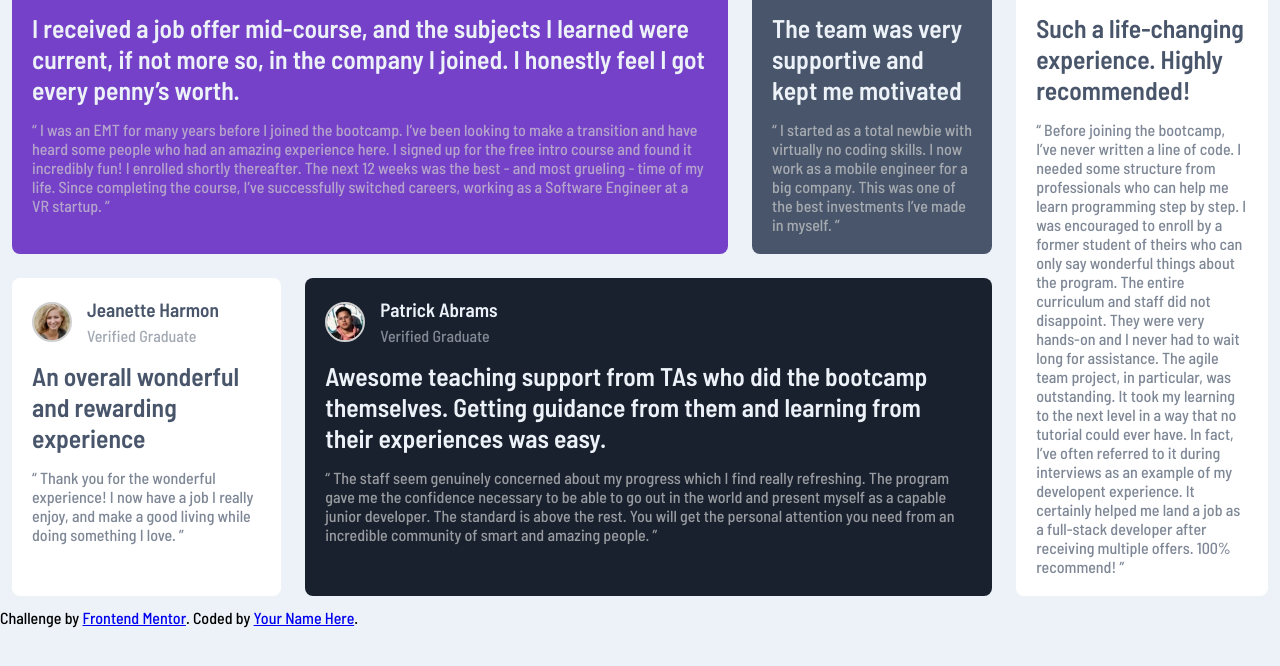
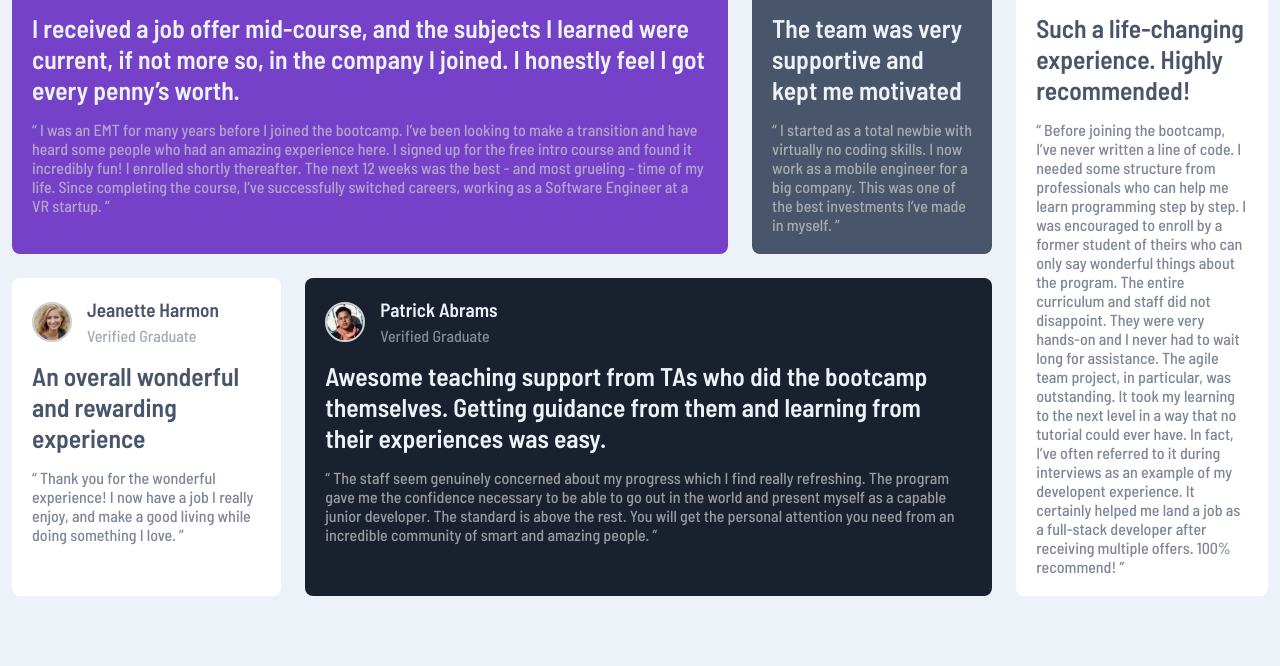
Before and after one commit to azy9/testimonials-grid-section-main, a plain HTML site: page index.html in a window 1280 px wide. Shown: the part 82-748 px from the top of the page. Drawn offline with Linux system fonts and the light colour scheme.

Commit message:
Update index.html

```diff
--- a/index.html
+++ b/index.html
@@ -10,7 +10,7 @@
     <link href="https://fonts.googleapis.com/css2?family=Barlow+Semi+Condensed:wght@500;600&display=swap" rel="stylesheet">
     <link href="./style.css" rel="stylesheet" />
 
-    <title>Frontend Mentor | [Challenge Name Here]</title>
+    <title>Frontend Mentor | [Testimonials-grid-section-main]</title>
 
 </head>
 <body>
@@ -115,9 +115,6 @@
                 </p>
             </div>
         </div>
-        <div class="attribution">
-            Challenge by <a href="https://www.frontendmentor.io?ref=challenge" target="_blank">Frontend Mentor</a>.
-            Coded by <a href="#">Your Name Here</a>.
-        </div>
+
 </body>
 </html>
```
